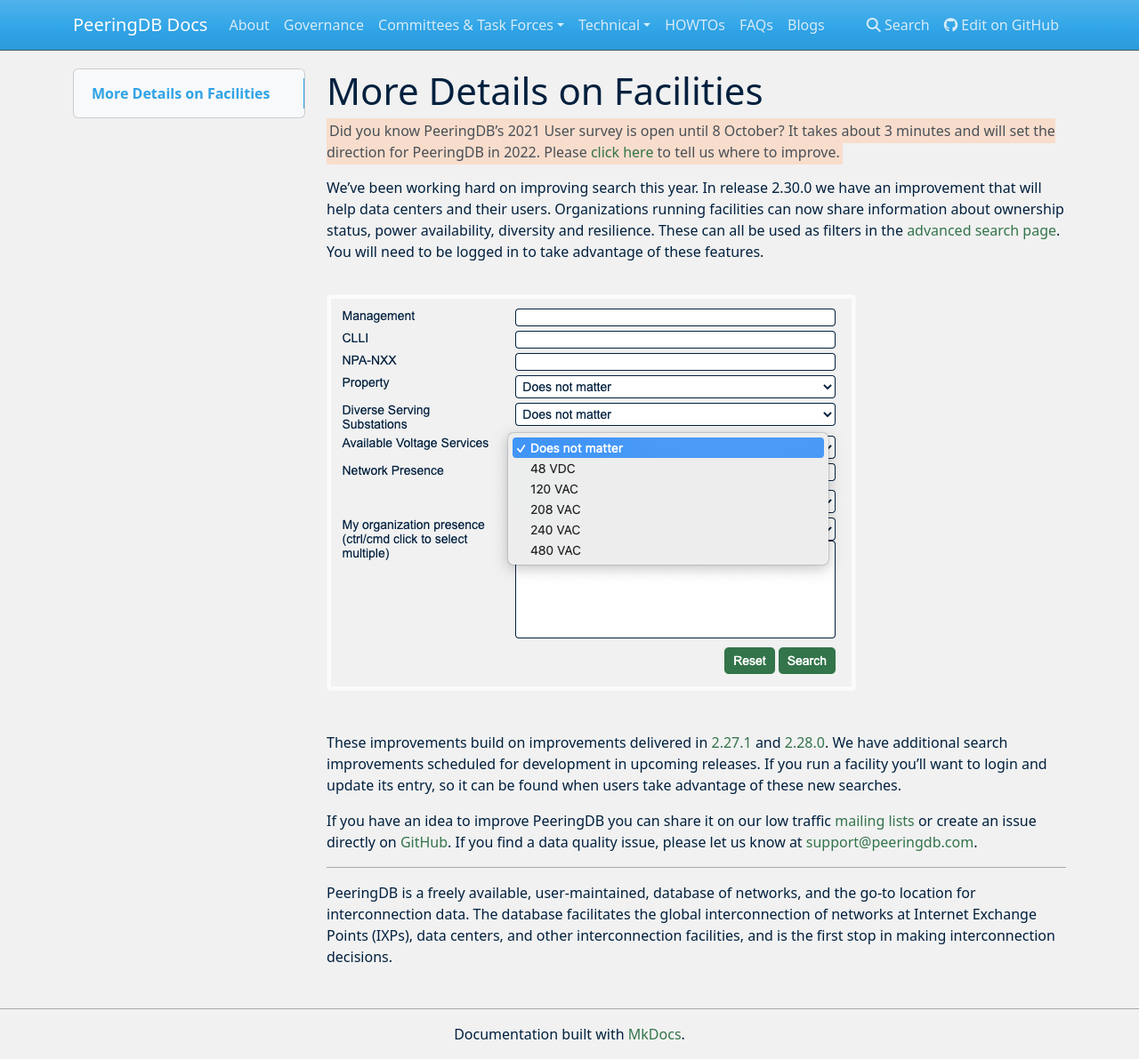
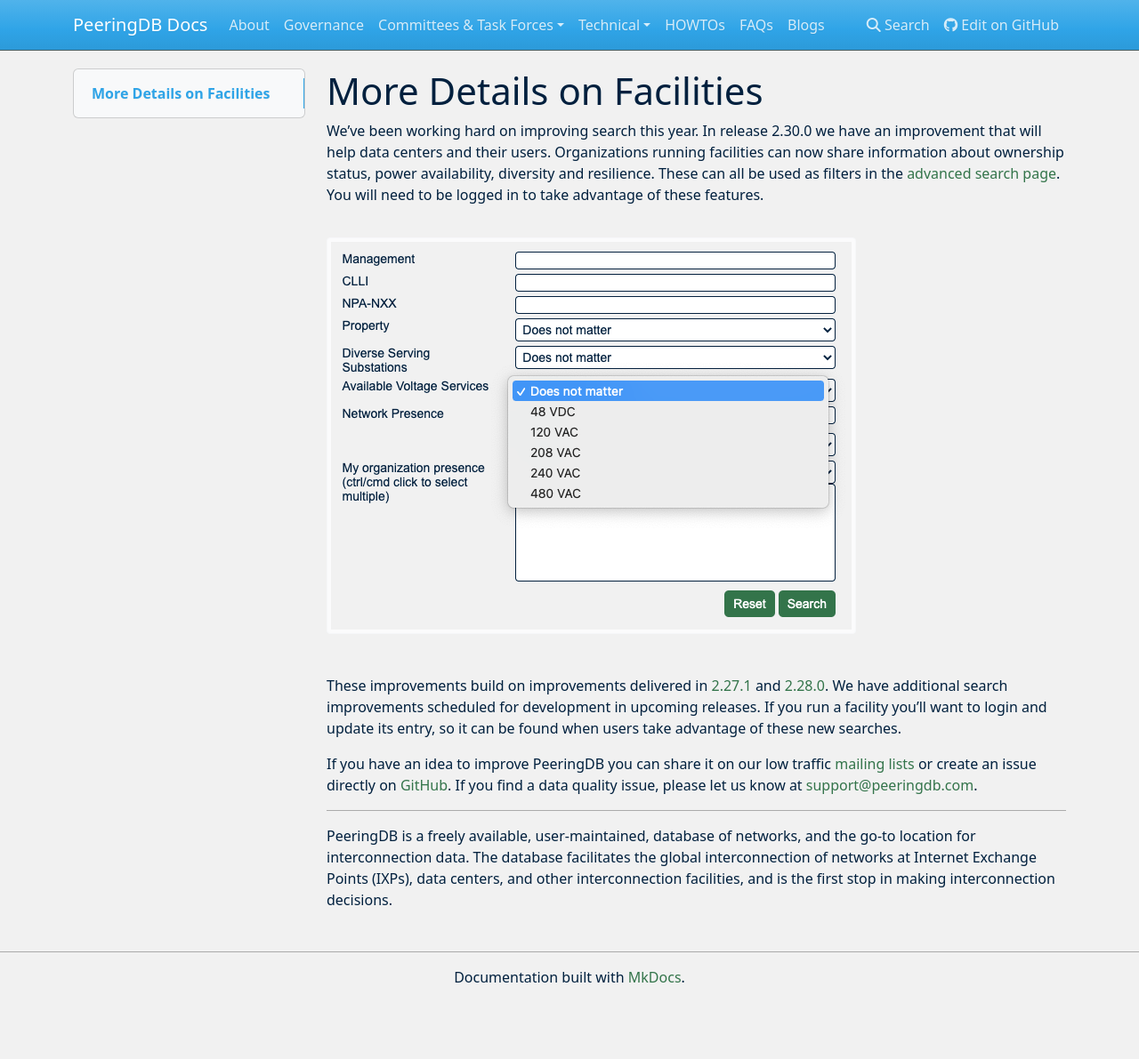
Before and after one commit to peeringdb/docs, an MkDocs documentation site: the page built from docs/blog/more_details_facilities.md, in a window 1280 px wide and 1191 px high. Shown: the whole window at 89% size. Built offline with MkDocs 1.6.1, drawn with Linux system fonts in a browser that asks for light colours; nearby versions of some CDN libraries.

Commit message:
Removed survey links.

```diff
--- a/docs/blog/more_details_facilities.md
+++ b/docs/blog/more_details_facilities.md
@@ -1,6 +1,4 @@
 # More Details on Facilities
-
-<mark>Did you know PeeringDB’s 2021 User survey is open until 8 October? It takes about 3 minutes and will set the direction for PeeringDB in 2022. Please [click here](https://surveyhero.com/c/peeringdb2021usersurvey) to tell us where to improve.</mark>
 
 We’ve been working hard on improving search this year. In release 2.30.0 we have an improvement that will help data centers and their users. Organizations running facilities can now share information about ownership status, power availability, diversity and resilience. These can all be used as filters in the [advanced search page](https://www.peeringdb.com/advanced_search). You will need to be logged in to take advantage of these features.
 
```
Also changed, not shown: docs/blog/contacts_marked_private.md (+1 -1 lines).
